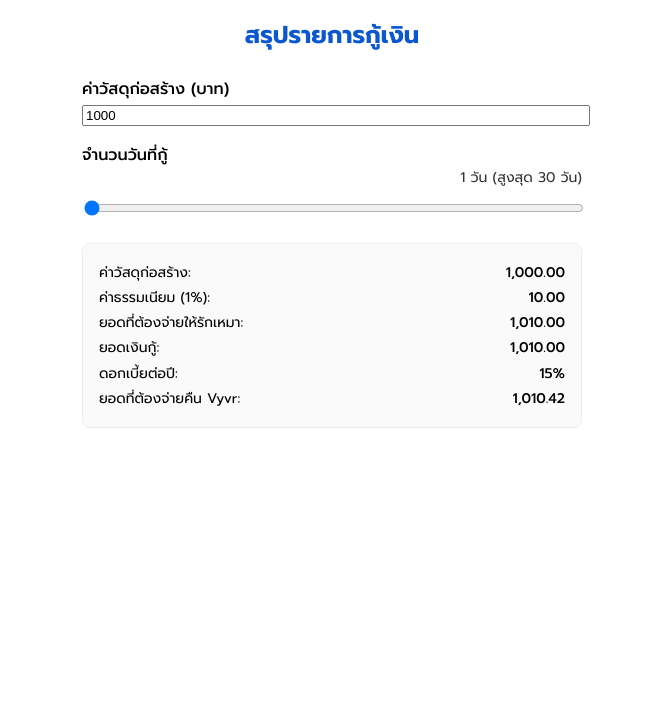
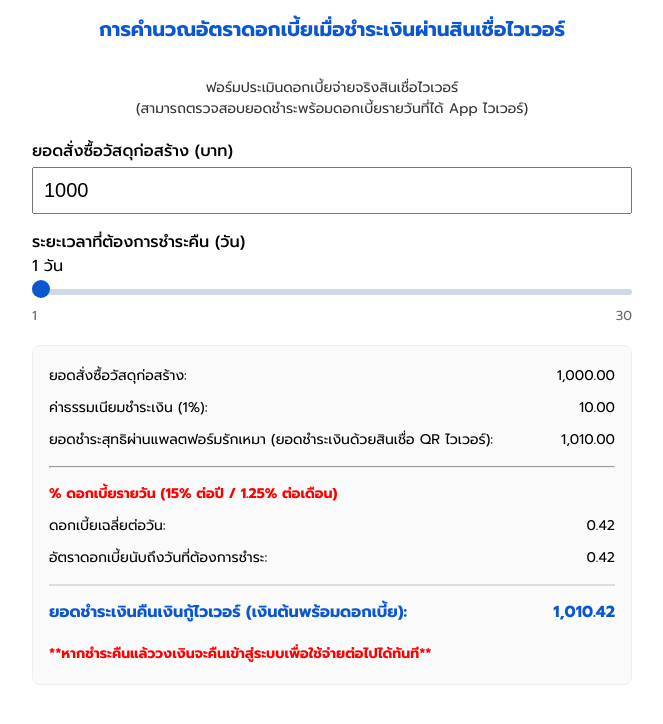
Before and after one commit to natipasj/rakmao, a plain HTML site: page index.html in a window 1280 px wide. Shown: the part 70-794 px from the top of the page, without its empty margins (308-971 px from the left). Drawn offline with Linux system fonts and the light colour scheme.

Commit message:
Update index.html

```diff
--- a/index.html
+++ b/index.html
@@ -3,14 +3,15 @@
 <head>
   <meta charset="UTF-8" />
   <meta name="viewport" content="width=device-width, initial-scale=1.0" />
-    <title>คำนวณการกู้เงิน - Rakmao x Vyvr</title>
+  <title>การคำนวณอัตราดอกเบี้ย - Vyvr</title>
   <link href="https://fonts.googleapis.com/css2?family=Prompt:wght@400;500;700&display=swap" rel="stylesheet" />
   <style>
     body {
       font-family: 'Prompt', sans-serif;
       padding: 20px;
-        max-width: 500px;
+      max-width: 600px;
       margin: auto;
+      font-size: 16px;
     }
     .header-logos {
       display: flex;
@@ -24,8 +25,16 @@
     }
     h2 {
       color: #0b57d0;
-        margin-bottom: 24px;
+      margin-bottom: 12px;
       text-align: center;
+      font-size: 20px;
+    }
+    .sub-header {
+      white-space: pre-line;
+      font-size: 14px;
+      text-align: center;
+      color: #333;
+      margin-bottom: 20px;
     }
     label {
       display: block;
@@ -36,25 +45,70 @@
     input[type="range"] {
       width: 100%;
       margin-top: 4px;
+      box-sizing: border-box;
     }
-      .value-display {
-        text-align: right;
-        font-size: 14px;
-        color: #333;
-        margin-bottom: 8px;
+    input[type="number"] {
+      font-size: 20px;
+      padding: 10px;
+    }
+    input[type="range"] {
+      appearance: none;
+      height: 6px;
+      background: #d0d7e5;
+      border-radius: 4px;
+      outline: none;
+      margin: 0;
+      padding: 0;
+    }
+    input[type="range"]::-webkit-slider-thumb {
+      appearance: none;
+      height: 18px;
+      width: 18px;
+      border-radius: 50%;
+      background: #0b57d0;
+      cursor: pointer;
+      margin-top: -6px;
+    }
+    input[type="range"]::-moz-range-thumb {
+      height: 18px;
+      width: 18px;
+      border-radius: 50%;
+      background: #0b57d0;
+      cursor: pointer;
+    }
+    .range-labels {
+      display: flex;
+      justify-content: space-between;
+      font-size: 13px;
+      color: #666;
+      margin-top: 4px;
     }
     .details {
       margin-top: 20px;
       font-size: 14px;
-        line-height: 1.8;
+      line-height: 2;
       background-color: #fafafa;
       padding: 16px;
       border-radius: 8px;
       border: 1px solid #eee;
     }
-      .details span {
-        float: right;
-        font-weight: 500;
+    .details-row {
+      display: flex;
+      justify-content: space-between;
+      margin-bottom: 4px;
+      word-break: break-word;
+    }
+    .details-row.summary {
+      border-top: 2px solid #ddd;
+      margin-top: 12px;
+      padding-top: 10px;
+      font-weight: bold;
+      color: #0b57d0;
+      font-size: 16px;
+    }
+    .highlight {
+      color: red;
+      font-weight: bold;
     }
   </style>
 </head>
@@ -68,22 +122,43 @@
     </a>
   </div>
 
-    <h2>สรุปรายการกู้เงิน</h2>
+  <h2>การคำนวณอัตราดอกเบี้ยเมื่อชำระเงินผ่านสินเชื่อไวเวอร์</h2>
+  <div class="sub-header">
+ฟอร์มประเมินดอกเบี้ยจ่ายจริงสินเชื่อไวเวอร์
+(สามารถตรวจสอบยอดชำระพร้อมดอกเบี้ยรายวันที่ได้ App ไวเวอร์)
+  </div>
 
-    <label>ค่าวัสดุก่อสร้าง (บาท)</label>
-    <input type="number" id="materialCost" value="1000" min="0" step="10" />
+  <label for="materialCost">ยอดสั่งซื้อวัสดุก่อสร้าง (บาท)</label>
+  <input type="number" id="materialCost" aria-label="ยอดสั่งซื้อวัสดุก่อสร้าง (บาท)" value="1000" min="0" step="10" />
 
-    <label>จำนวนวันที่กู้</label>
-    <div class="value-display"><span id="numDaysDisplay">1</span> วัน (สูงสุด 30 วัน)</div>
-    <input type="range" id="numDays" min="1" max="30" value="1" />
+  <label for="numDays">ระยะเวลาที่ต้องการชำระคืน (วัน)</label>
+  <div class="value-display"><span id="numDaysDisplay">1</span> วัน</div>
+  <input type="range" id="numDays" aria-label="จำนวนวันที่ต้องการผ่อนชำระ" min="1" max="30" value="1" />
+  <div class="range-labels">
+    <span>1</span>
+    <span>30</span>
+  </div>
 
   <div class="details">
-      ค่าวัสดุก่อสร้าง: <span id="costDisplay">1,000.00</span><br />
-      ค่าธรรมเนียม (1%): <span id="feeDisplay">10.00</span><br />
-      ยอดที่ต้องจ่ายให้รักเหมา: <span id="totalToRakmao">1,010.00</span><br />
-      ยอดเงินกู้: <span id="loanDisplay">1,010.00</span><br />
-      ดอกเบี้ยต่อปี: <span>15%</span><br />
-      ยอดที่ต้องจ่ายคืน Vyvr: <span id="repayDisplay">1,010.42</span>
+    <div class="details-row"><div>ยอดสั่งซื้อวัสดุก่อสร้าง:</div><div id="costDisplay">1,000.00</div></div>
+    <div class="details-row"><div>ค่าธรรมเนียมชำระเงิน (1%):</div><div id="feeDisplay">10.00</div></div>
+    <div class="details-row"><div>ยอดชำระสุทธิผ่านแพลตฟอร์มรักเหมา (ยอดชำระเงินด้วยสินเชื่อ QR ไวเวอร์):</div><div id="totalToRakmao">1,010.00</div></div>
+
+    <hr style="margin: 12px 0;" />
+    <div class="details-row">
+      <div><span class="highlight">% ดอกเบี้ยรายวัน (15% ต่อปี / 1.25% ต่อเดือน)</span></div>
+    </div>
+    <div class="details-row"><div>ดอกเบี้ยเฉลี่ยต่อวัน:</div><div id="dailyInterest">0.41</div></div>
+    <div class="details-row"><div>อัตราดอกเบี้ยนับถึงวันที่ต้องการชำระ:</div><div id="interestAmount">0.42</div></div>
+
+    <div class="details-row summary">
+      <div>ยอดชำระเงินคืนเงินกู้ไวเวอร์ (เงินต้นพร้อมดอกเบี้ย):</div>
+      <div id="repayDisplay">1,010.42</div>
+    </div>
+
+    <div style="margin-top: 12px;" class="highlight">
+      **หากชำระคืนแล้ววงเงินจะคืนเข้าสู่ระบบเพื่อใช้จ่ายต่อไปได้ทันที**
+    </div>
   </div>
 
   <script>
@@ -104,17 +179,18 @@
       const total = materialCost + fee;
       const loanAmount = total;
 
-        const interestRatePerDay = 0.15 / 360;
-        const repayAmount = loanAmount * (1 + interestRatePerDay * numDays);
+      const interestRatePerDay = 0.15 / 365;
+      const interestAmount = loanAmount * interestRatePerDay * numDays;
+      const repayAmount = loanAmount + interestAmount;
 
       document.getElementById('costDisplay').innerText = formatNumber(materialCost);
       document.getElementById('feeDisplay').innerText = formatNumber(fee);
       document.getElementById('totalToRakmao').innerText = formatNumber(total);
-        document.getElementById('loanDisplay').innerText = formatNumber(loanAmount);
       document.getElementById('repayDisplay').innerText = formatNumber(repayAmount);
+      document.getElementById('interestAmount').innerText = formatNumber(interestAmount);
+      document.getElementById('dailyInterest').innerText = formatNumber(loanAmount * interestRatePerDay);
     }
 
-      // ✅ Realtime update
     document.getElementById('materialCost').addEventListener('input', calculate);
     document.getElementById('numDays').addEventListener('input', calculate);
     window.onload = calculate;
```
Lines whose indentation alone changed are shown as unchanged.
